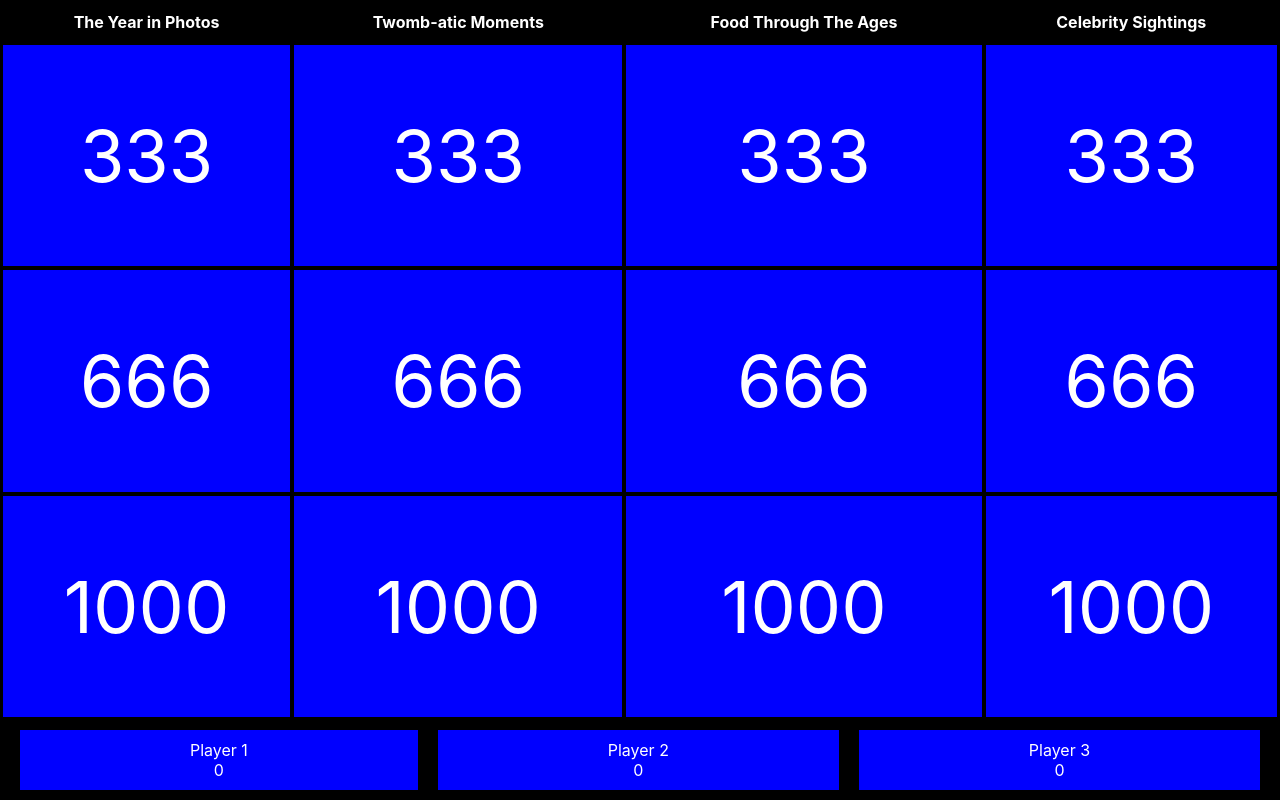
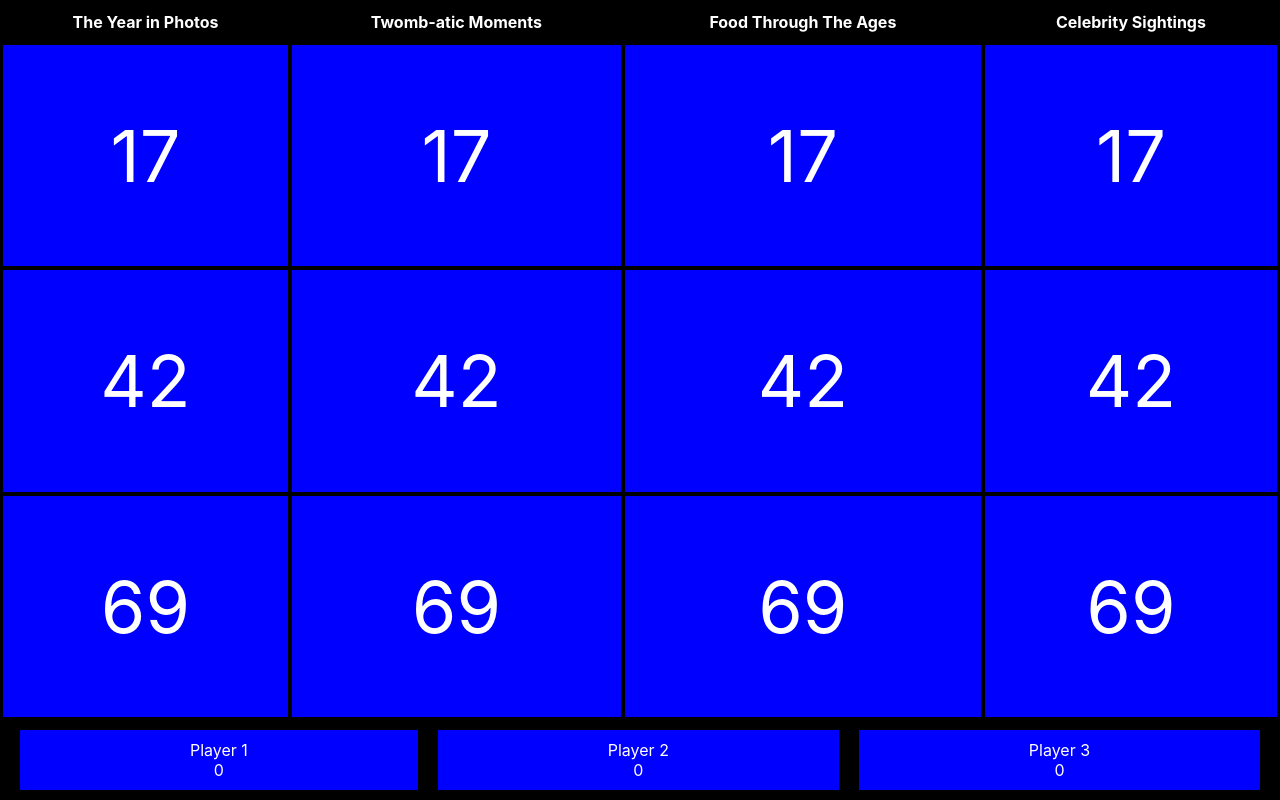
Before and after one commit to m14t/rigged-jeopardy, a React (Create React App) app: page / in a window 1280 px wide. Built offline with nearby package versions, Linux system fonts and the light colour scheme.

Commit message:
Update point values

```diff
--- a/src/components/game-board/index.tsx
+++ b/src/components/game-board/index.tsx
@@ -5,7 +5,7 @@ import { lensPath, pluck, range, view } from 'ramda';
 import Question from '../question';
 import { QuestionContainer } from '../../types';
 
-const maxValue = 1000;
+const pointValues = [17, 42, 69];
 const styles = {
   table: {
     position: 'relative' as 'relative',
@@ -29,7 +29,6 @@ function GameBoard(props: Props) {
 
   const categories = pluck('category', questionData);
   const questionLength = questionData[0].questions.length;
-  const valueIncrement = maxValue / questionLength;
 
   return (
     <table style={styles.table}>
@@ -53,7 +52,7 @@ function GameBoard(props: Props) {
                     disabled={props.disabled}
                     onClose={props.onQuestionClose}
                     question={question as QuestionContainer}
-                    value={(row + 1) * valueIncrement}
+                    value={pointValues[row]}
                   />
                 </td>
               ))}
```
